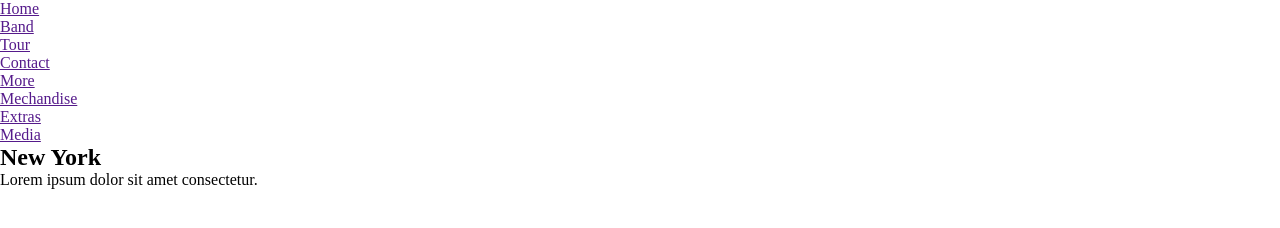
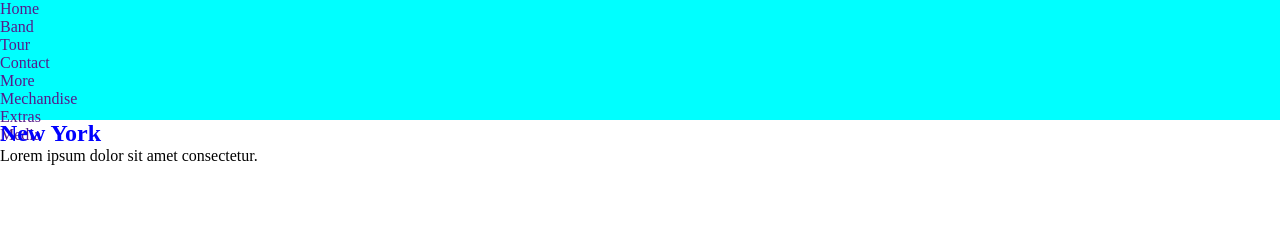
Before and after one commit to danghiep0122/F8-learning, a plain HTML site: page index.html in a window 1280 px wide. Drawn offline with Linux system fonts and the light colour scheme.

Commit message:
add file main.css

```diff
--- a/main.css
+++ b/main.css
@@ -3,3 +3,16 @@
     margin: 0;
     box-sizing: border-box;
 }
+#header {
+    height: 15vh;
+    background-color: aqua;
+    color: bisque;
+}
+
+#nav li a {
+    text-decoration: none;
+}
+
+#slider h2 {
+    color: blue;
+}
```
